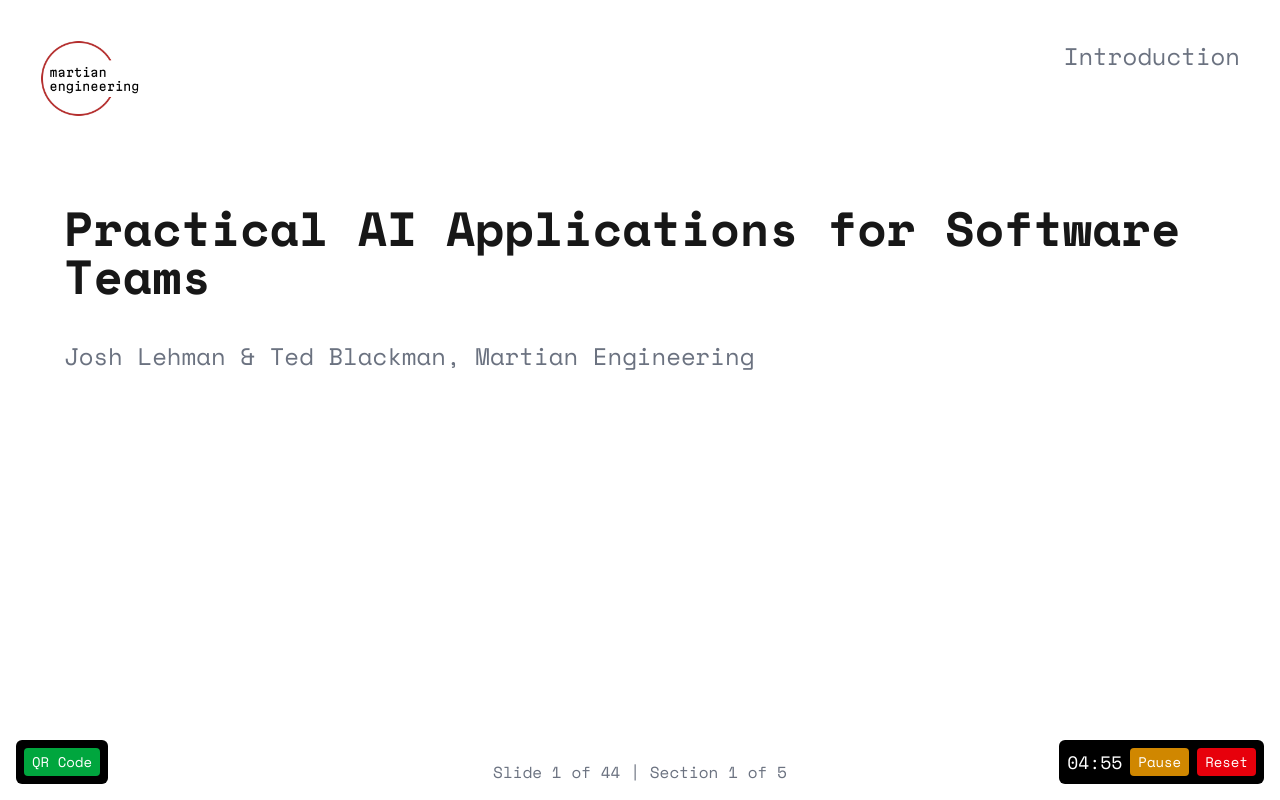
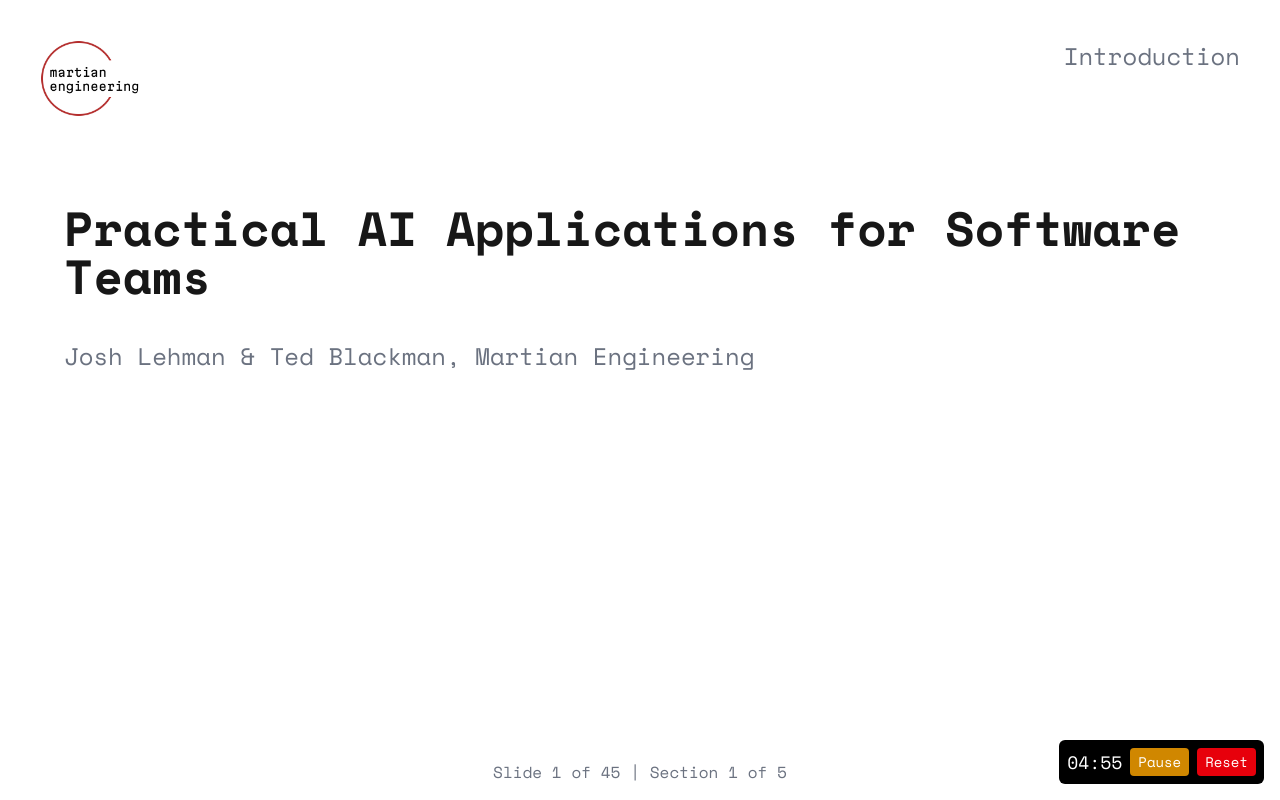
Before and after one commit to Martian-Engineering/renewhome, a Next.js app in the folder presentation/: page /slides/1-introduction in a window 1280 px wide. Built offline with nearby package versions, Linux system fonts and the light colour scheme.

Commit message:
remove qr code generation

```diff
--- a/presentation/package.json
+++ b/presentation/package.json
@@ -14,8 +14,7 @@
     "mermaid": "^11.6.0",
     "next": "15.3.2",
     "react": "^19.0.0",
-    "react-dom": "^19.0.0",
-    "react-qr-code": "^2.0.15"
+    "react-dom": "^19.0.0"
   },
   "devDependencies": {
     "@eslint/eslintrc": "^3",
--- a/presentation/slides-md/4-live-demo.md
+++ b/presentation/slides-md/4-live-demo.md
@@ -55,3 +55,8 @@ Sourcegraph Cody
 4. What are some
 
  -->
+
+## Q&A
+<!-- hide-title, lead -->
+
+Open Q&A: Any questions?
--- a/presentation/src/app/layout.tsx
+++ b/presentation/src/app/layout.tsx
@@ -2,7 +2,6 @@ import type { Metadata } from "next";
 import { Space_Mono } from "next/font/google";
 import "./globals.css";
 import TimerWrapper from './components/TimerWrapper';
-import QRWrapper from './components/QRWrapper';
 import { TimerProvider } from './contexts/TimerContext'; // Import TimerProvider
 
 // Use Space Mono as a fallback since Martian Mono is not directly available through next/font/google
@@ -30,7 +29,6 @@ export default function RootLayout({
         <TimerProvider> {/* Wrap with TimerProvider */}
           {children}
           <TimerWrapper />
-          <QRWrapper />
         </TimerProvider>
       </body>
     </html>
```
Also changed, not shown: 1 other file (tests, documents, lock files or other folders).
